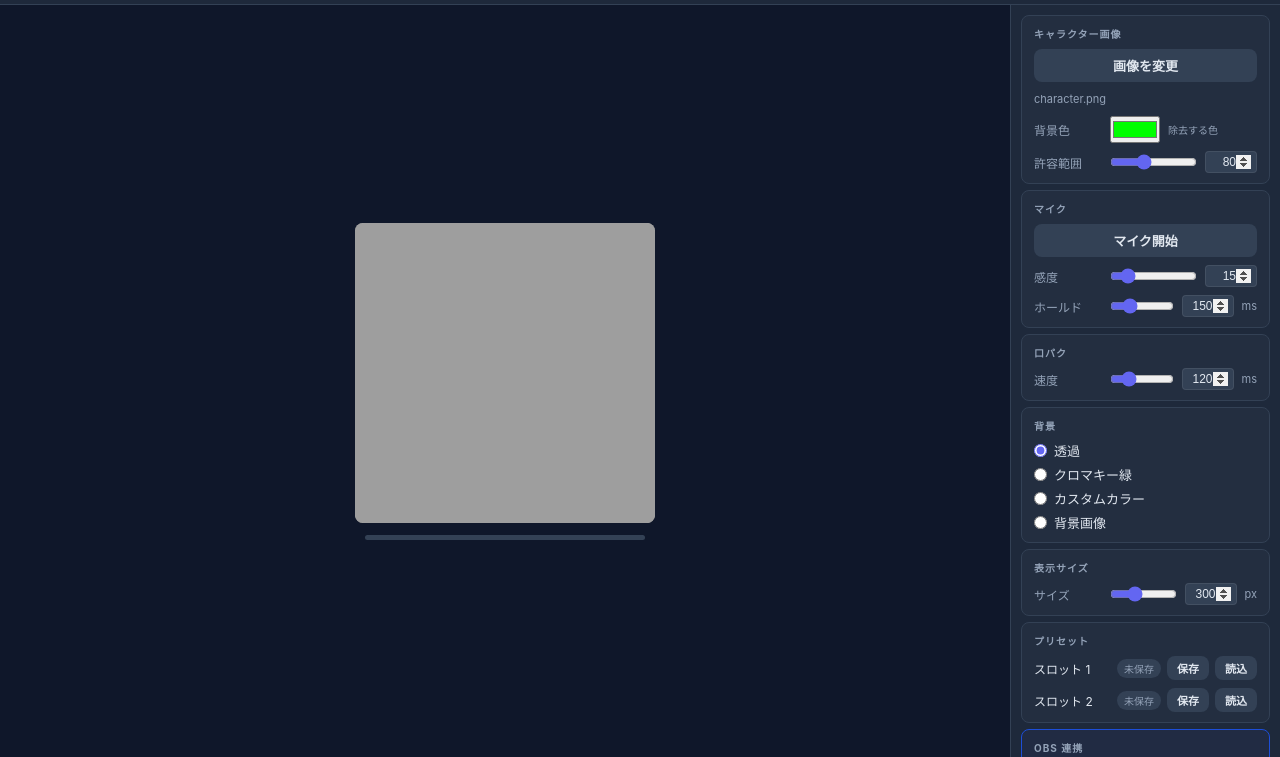
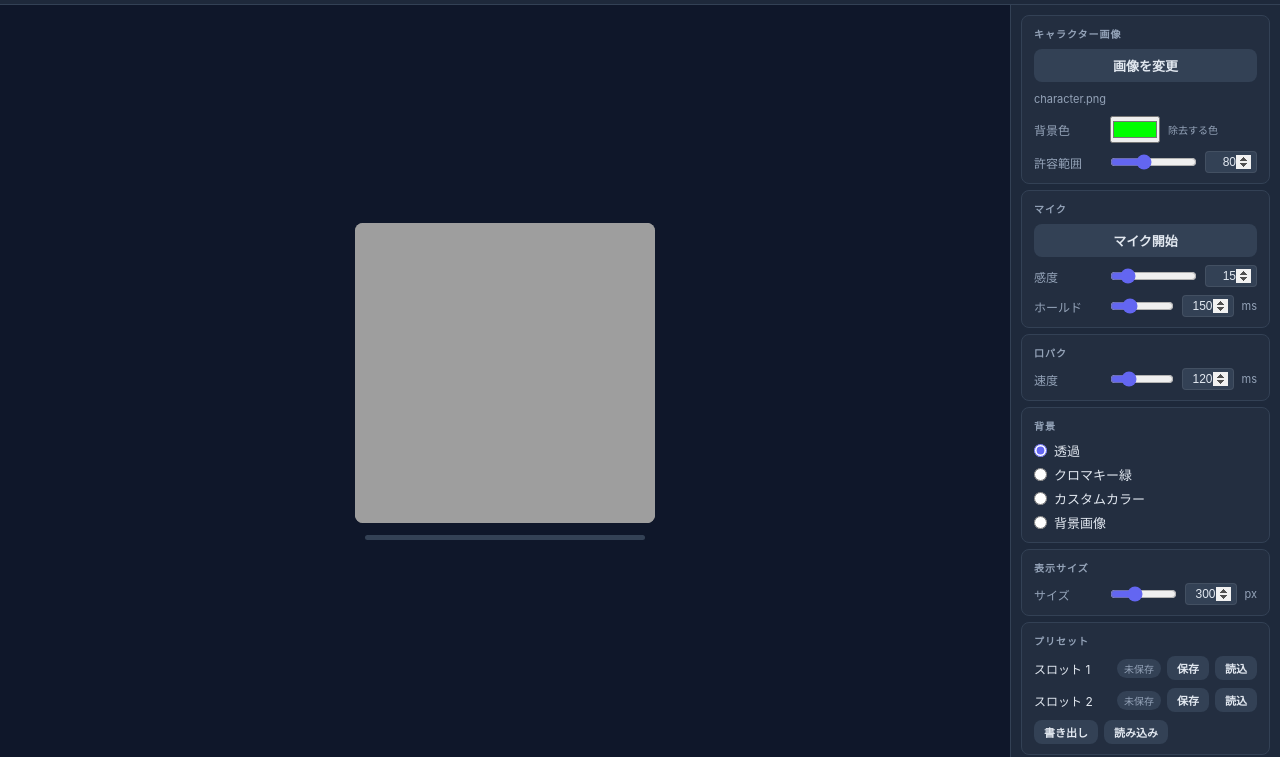
Before and after one commit to kushikushi81/kuchipaku, a plain HTML site: page index.html in a window 1280 px wide. Shown: the part 43-800 px from the top of the page. Drawn offline with Linux system fonts and the light colour scheme.

Commit message:
Add files via upload

```diff
--- a/index.html
+++ b/index.html
@@ -117,6 +117,11 @@
             <button id="btn-save-2" class="btn secondary sm">保存</button>
             <button id="btn-load-2" class="btn secondary sm">読込</button>
           </div>
+          <div class="preset-row">
+            <button id="btn-preset-export" class="btn secondary sm">書き出し</button>
+            <button id="btn-preset-import" class="btn secondary sm">読み込み</button>
+            <input type="file" id="file-preset" accept=".json,application/json" style="display:none">
+          </div>
         </section>
 
         <section class="sec obs-hint">
```
